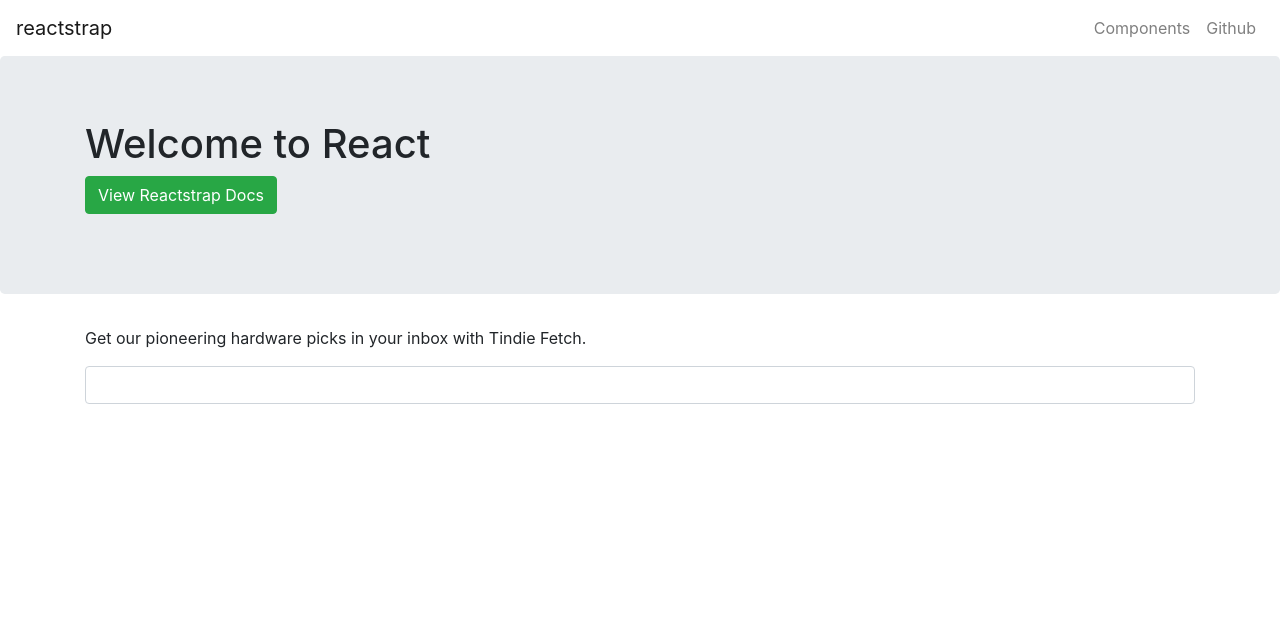
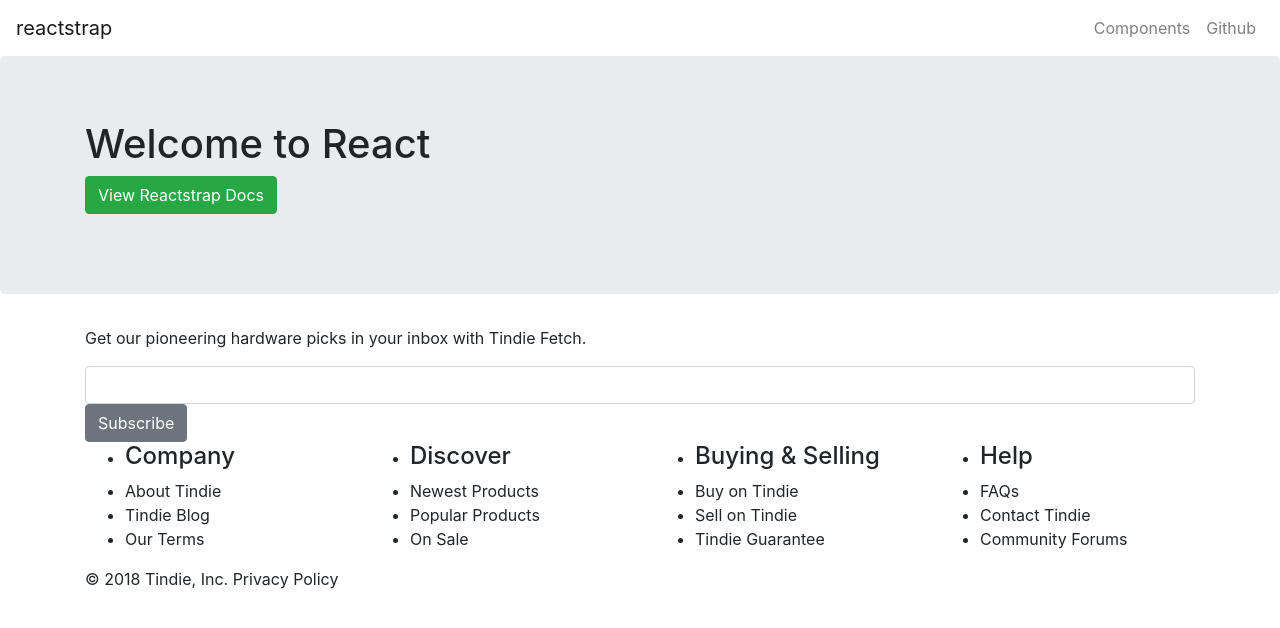
Before and after one commit to SidDays/neon-letters, a React (Create React App) app: page / in a window 1280 px wide. Shown: the top 628 px of the page. Built offline with nearby package versions, Linux system fonts and the light colour scheme.

Commit message:
Footer update

```diff
--- a/src/components/Footer.js
+++ b/src/components/Footer.js
@@ -3,7 +3,8 @@
   Container,
   Row,
   Col,
-  Input
+  Input,
+  Button
 } from 'reactstrap';
 
 class Footer extends Component {
@@ -14,7 +15,49 @@
           <Row>
             <Col>
               <p>Get our pioneering hardware picks in your inbox with Tindie Fetch.</p>
-              <Input />
+              <Input type="email" />
+              <Button>Subscribe</Button>
+            </Col>
+          </Row>
+
+          <Row>
+            <Col>
+              <ul>
+                <li><h4>Company</h4></li>
+                <li>About Tindie</li>
+                <li>Tindie Blog</li>
+                <li>Our Terms</li>
+              </ul>
+            </Col>
+            <Col>
+              <ul>
+                <li><h4>Discover</h4></li>
+                <li>Newest Products</li>
+                <li>Popular Products</li>
+                <li>On Sale</li>
+              </ul>
+            </Col>
+            <Col>
+              <ul>
+                <li><h4>Buying & Selling</h4></li>
+                <li>Buy on Tindie</li>
+                <li>Sell on Tindie</li>
+                <li>Tindie Guarantee</li>
+              </ul>
+            </Col>
+            <Col>
+              <ul>
+                <li><h4>Help</h4></li>
+                <li>FAQs</li>
+                <li>Contact Tindie</li>
+                <li>Community Forums</li>
+              </ul>
+            </Col>
+          </Row>
+
+          <Row>
+            <Col >
+              &copy; 2018 Tindie, Inc. Privacy Policy
             </Col>
           </Row>
         </Container>
```
